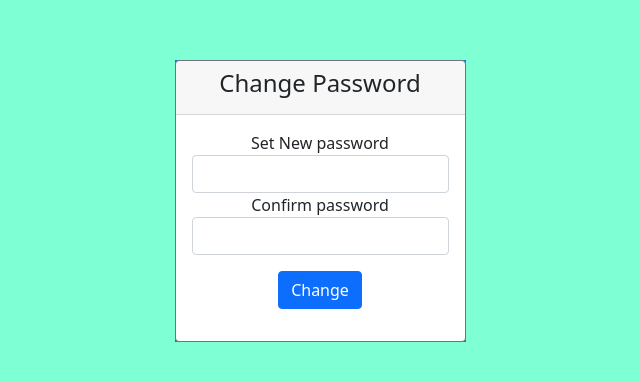
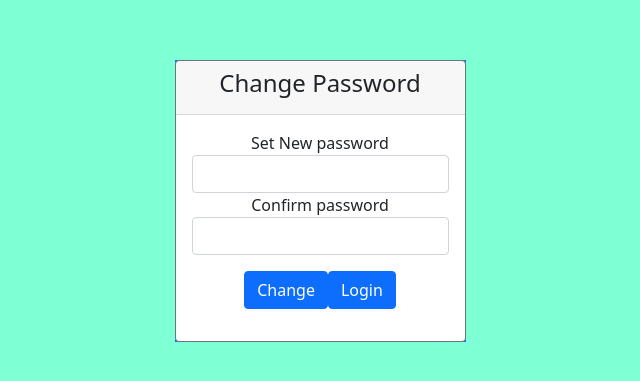
Before and after one commit to mkandanmk7/React-reset-password-application, a React (Create React App) app: page /resetpassword/1/1 in a window 1280 px wide. Shown: the part 199-580 px from the top of the page, without its empty margins (320-960 px from the left). Built offline with nearby package versions, Linux system fonts and the light colour scheme.

Commit message:
added change pass

```diff
--- a/src/Components/ChangePass.js
+++ b/src/Components/ChangePass.js
@@ -1,5 +1,5 @@
 import React, { useState } from "react";
-import { useParams } from "react-router-dom";
+import { Link, useParams } from "react-router-dom";
 import { Card, Button } from "react-bootstrap";
 import axios from "axios";
 
@@ -86,6 +86,9 @@ function ChangePass() {
               <Button type="submit" onClick={handleSubmit}>
                 Change
               </Button>
+              <Link to="/login">
+                <Button variant="primary">Login</Button>
+              </Link>
               <div className="text-center">
                 <p>{info}</p>
               </div>
```
